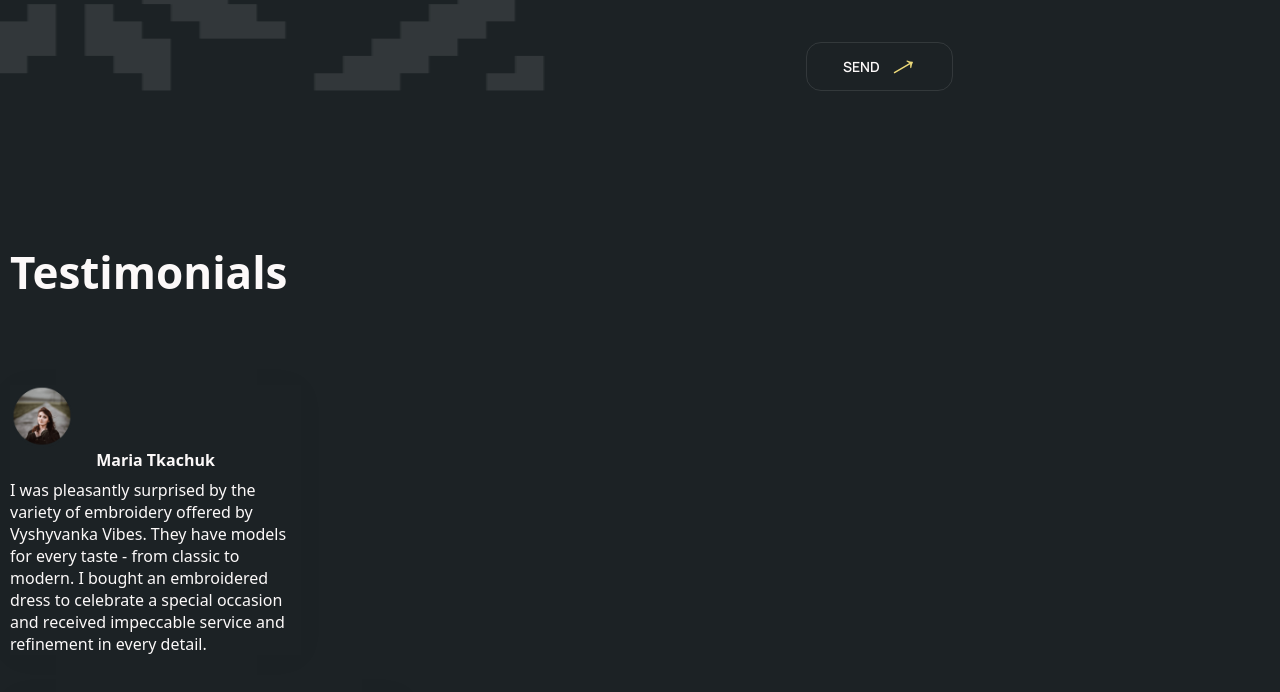
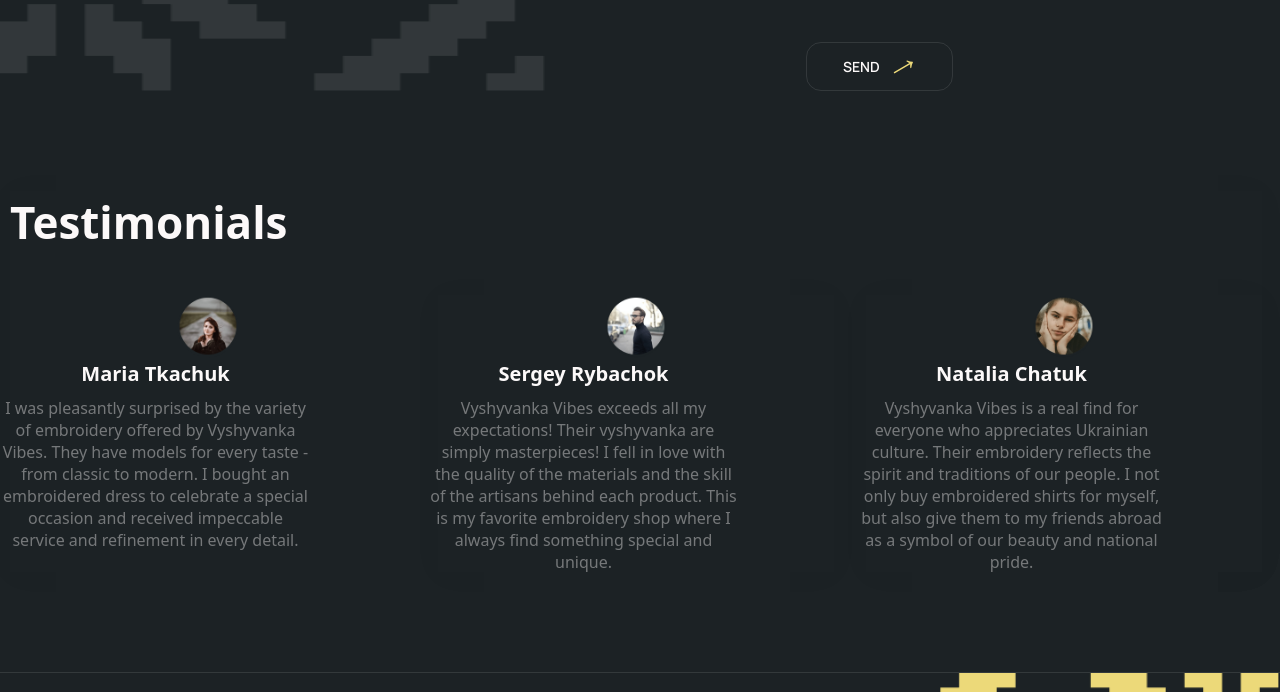
Before and after one commit to marynaartiushchenko/project-20, a website built with Vite: page src/index.html in a window 1280 px wide. Shown: the part 4689-5381 px from the top of the page. Built offline with nearby package versions, Linux system fonts and the light colour scheme.

Commit message:
testimonials-upd

```diff
--- a/src/css/testimonials.css
+++ b/src/css/testimonials.css
@@ -101,7 +101,6 @@
   .testimonials-titel {
     font-size: 44px;
     line-height: 1.45;
-    margin-bottom: 40px;
   }
   .list-conteiner {
     box-shadow: 0px 2px 32px 4px rgba(18, 20, 23, 0.02);
@@ -119,15 +118,42 @@
     display: list-item;
   }
 
-  .testimonials-container {
-    padding-top: 150px;
-    padding-bottom: 150px;
+  .list-conteiner {
+    display: inline-flex;
+    flex-direction: column;
+    align-items: flex-start;
+    row-gap: 40px;
+    column-gap: 26px;
+    margin-right: auto;
+    margin-left: auto;
   }
-  .testimonials-list {
-    gap: 26px;
-    justify-content: space-between;
-  }
+
   .list-conteiner-border {
     width: 396px;
   }
+
+  .testimonials-list-conteiner-foto {
+    display: flex;
+    justify-content: center;
+    align-items: center;
+    align-self: stretch;
+  }
+
+  .testimonials-list-titel {
+    color: #fcf9f9;
+    text-align: center;
+    font-size: 20px;
+    font-weight: 600;
+    line-height: 1.5;
+  }
+
+  .testimonials-list-text {
+    color: rgba(252, 249, 249, 0.4);
+    text-align: center;
+    font-size: 16px;
+    font-weight: 400;
+    line-height: normal;
+    width: 307px;
+    height: 175px;
+  }
 }
--- a/src/partials/testimonials.html
+++ b/src/partials/testimonials.html
@@ -1,9 +1,9 @@
 <section class="container testimonials-container">
+  <div class="list-conteiner">
     <h3 class="testimonials-titel">Testimonials</h3>
-  <div class="list-conteiner">
     <ul class="testimonials-list">
       <li class="testimonials-list-item maria">
-        <!-- <div class="list-conteiner-border"> -->
+        <div class="list-conteiner-border">
           <div class="testimonials-list-conteiner-foto">
             <img
               class="testimonials-foto"
@@ -25,7 +25,6 @@
             </p>
           </div>
         </div>
-      <!-- </div> -->
       </li>
       <li class="testimonials-list-item sergey">
         <div class="list-conteiner">
@@ -43,11 +42,11 @@
             <div class="testimonials-list-conteiner-text">
               <h4 class="testimonials-list-titel">Sergey Rybachok</h4>
               <p class="testimonials-list-text">
-              Vyshyvanka Vibes exceeds all my expectations! Their vyshyvanka are
-              simply masterpieces! I fell in love with the quality of the
-              materials and the skill of the artisans behind each product. This
-              is my favorite embroidery shop where I always find something
-              special and unique.
+                Vyshyvanka Vibes exceeds all my expectations! Their vyshyvanka
+                are simply masterpieces! I fell in love with the quality of the
+                materials and the skill of the artisans behind each product.
+                This is my favorite embroidery shop where I always find
+                something special and unique.
               </p>
             </div>
           </div>
@@ -72,12 +71,13 @@
                 Vyshyvanka Vibes is a real find for everyone who appreciates
                 Ukrainian culture. Their embroidery reflects the spirit and
                 traditions of our people. I not only buy embroidered shirts for
-              myself, but also give them to my friends abroad as a symbol of our
-              beauty and national pride.
+                myself, but also give them to my friends abroad as a symbol of
+                our beauty and national pride.
               </p>
             </div>
           </div>
         </div>
       </li>
     </ul>
+  </div>
 </section>
```
Lines whose indentation alone changed are shown as unchanged.
